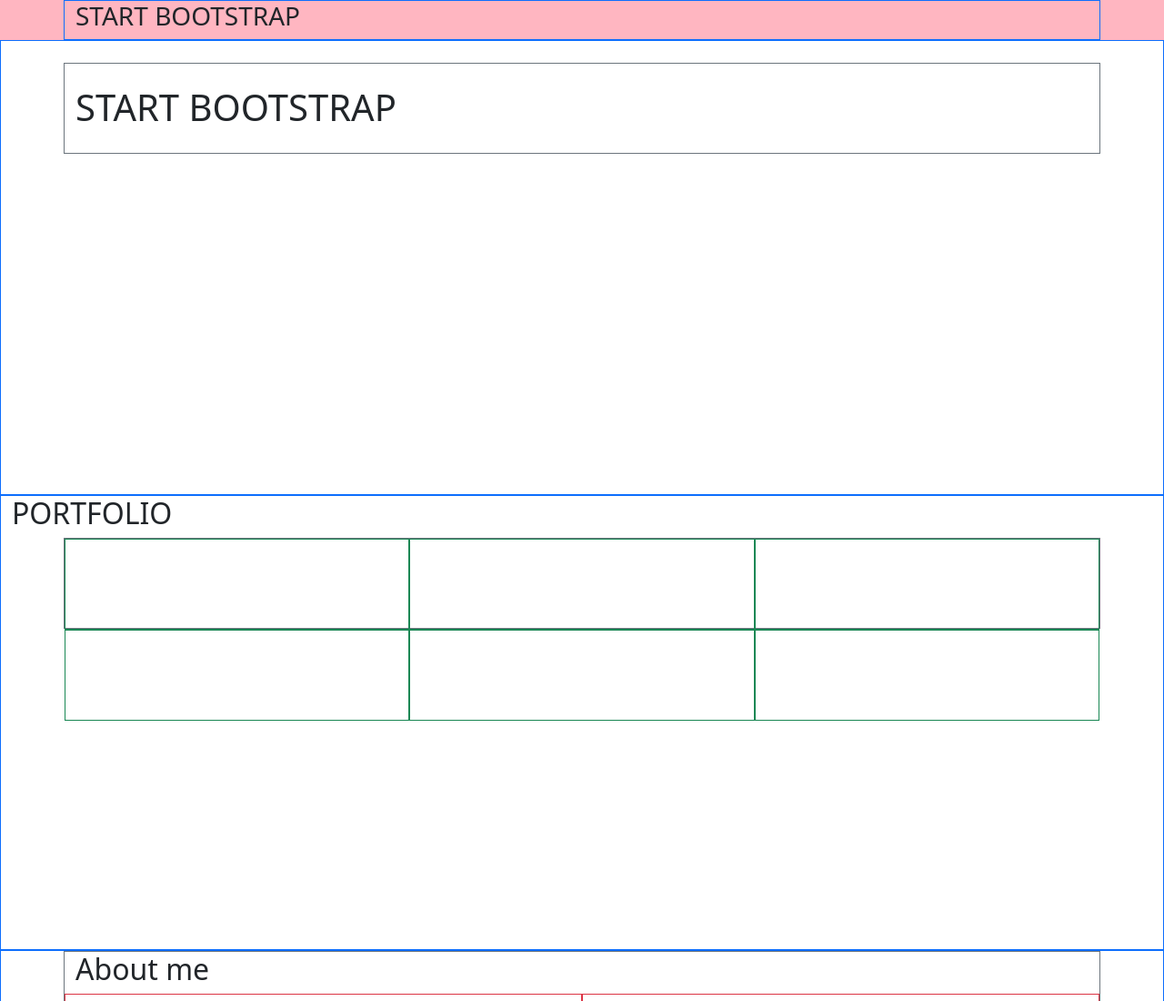
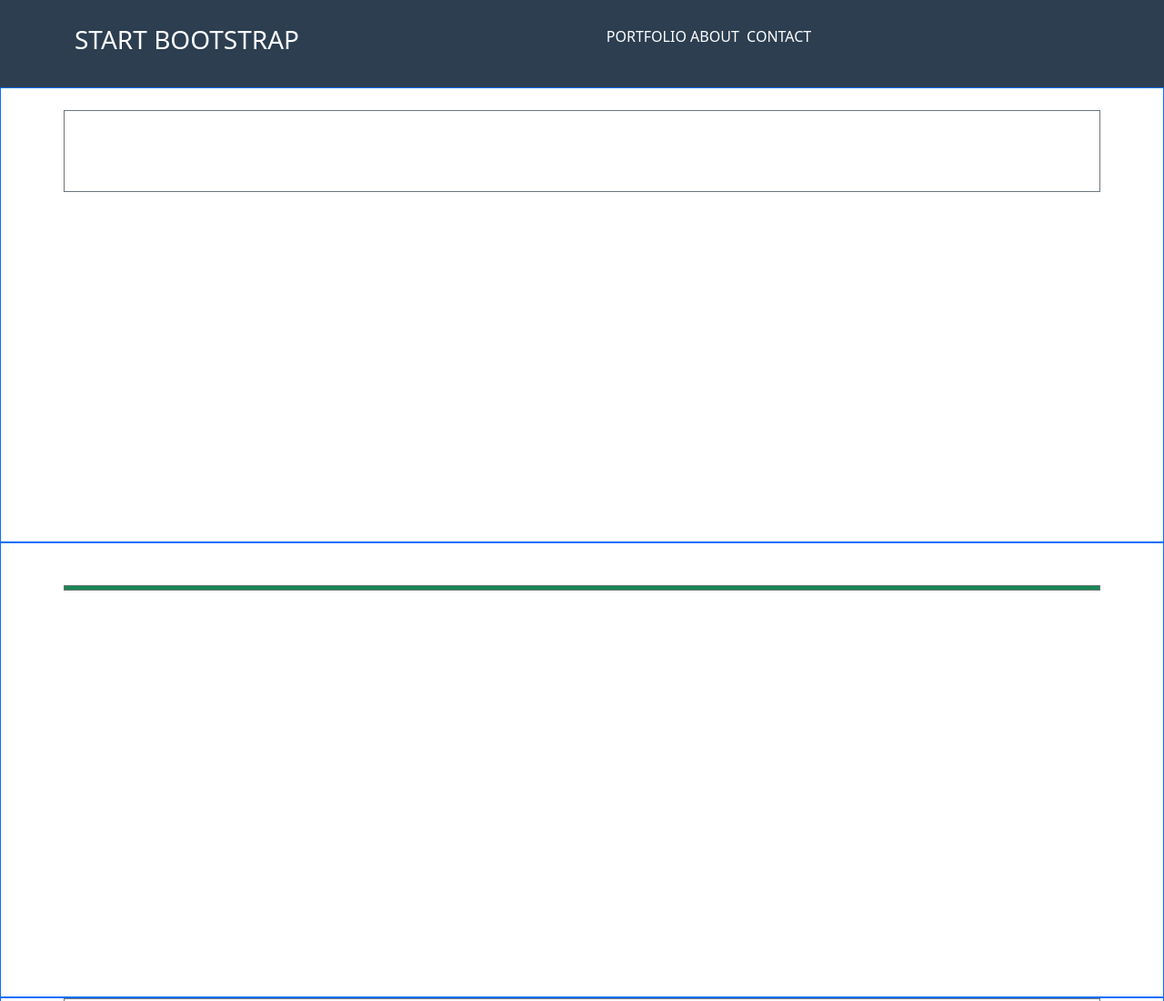
Before and after one commit to HiranyaRanawaka99/html-css-bootstrap-freelancer, a plain HTML site: page index.html in a window 1280 px wide. Shown: the top 1100 px of the page at 91% size. Drawn offline with nearby package versions, Linux system fonts and the light colour scheme.

Commit message:
feat: header

```diff
--- a/assets/css/style.css
+++ b/assets/css/style.css
@@ -1,8 +1,33 @@
+:root {
+    --primary-color: #1ABC9C;
+    --secondary-color: #3A546D;
+    --h-f-color: #2C3E50;
+
+}
+
+
+body {
+    color: white;
+}
+
+
+li {
+    list-style: none;
+}
+
+/*HEADER*/
+
+#header {
+    line-height: 80px;
+    background-color: var(--h-f-color);
+}
+
+
+
 /*DEBUG*/
 
 header {
     background-color:lightpink;
-    height:50px;
 
 }
 
@@ -14,8 +39,3 @@ section #portoglio {
     height: 1000px;
 
 }
-
-
-div {
-    height: 100px;
-}
--- a/index.html
+++ b/index.html
@@ -4,16 +4,26 @@
     <meta charset="UTF-8">
     <meta name="viewport" content="width=device-width, initial-scale=1.0">
     <title>Start Bootstrap</title>
-
+    <link rel="stylesheet" href="https://cdnjs.cloudflare.com/ajax/libs/font-awesome/6.4.0/css/all.min.css" integrity="sha512-iecdLmaskl7CVkqkXNQ/ZH/XLlvWZOJyj7Yy7tcenmpD1ypASozpmT/E0iPtmFIB46ZmdtAc9eNBvH0H/ZpiBw==" crossorigin="anonymous" referrerpolicy="no-referrer" />
+    <link rel="stylesheet" href="https://cdn.jsdelivr.net/npm/bootstrap@5.2.3/dist/css/bootstrap.min.css">
     <link rel="stylesheet" href="assets/css/style.css">
-    <link rel="stylesheet" href="https://cdn.jsdelivr.net/npm/bootstrap@5.2.3/dist/css/bootstrap.min.css">
 </head>
 <body>
     <!-- HEADER -->
-    <header class="h-100">
-        <div class=" container border border-primary h-100">
+    <header id="header">
+        <div class="container d-flex justify-content-between align-items-center">
             <h3>START BOOTSTRAP</h3>
-            <nav></nav>
+            <div class="links ml-auto">
+                <ul class="d-none d-md-block">
+                   <li class="d-md-inline-block">PORTFOLIO</li>
+                   <li class="d-md-inline-block">ABOUT</li>
+                   <li  class="d-md-inline-block"></li> CONTACT</li>
+
+               </ul>
+           </div>
+            <div class="header-icon">
+                <i class="fa-solid fa-bars d-md-none"></i>
+            </div>
         </div>
     </header>
 
```
